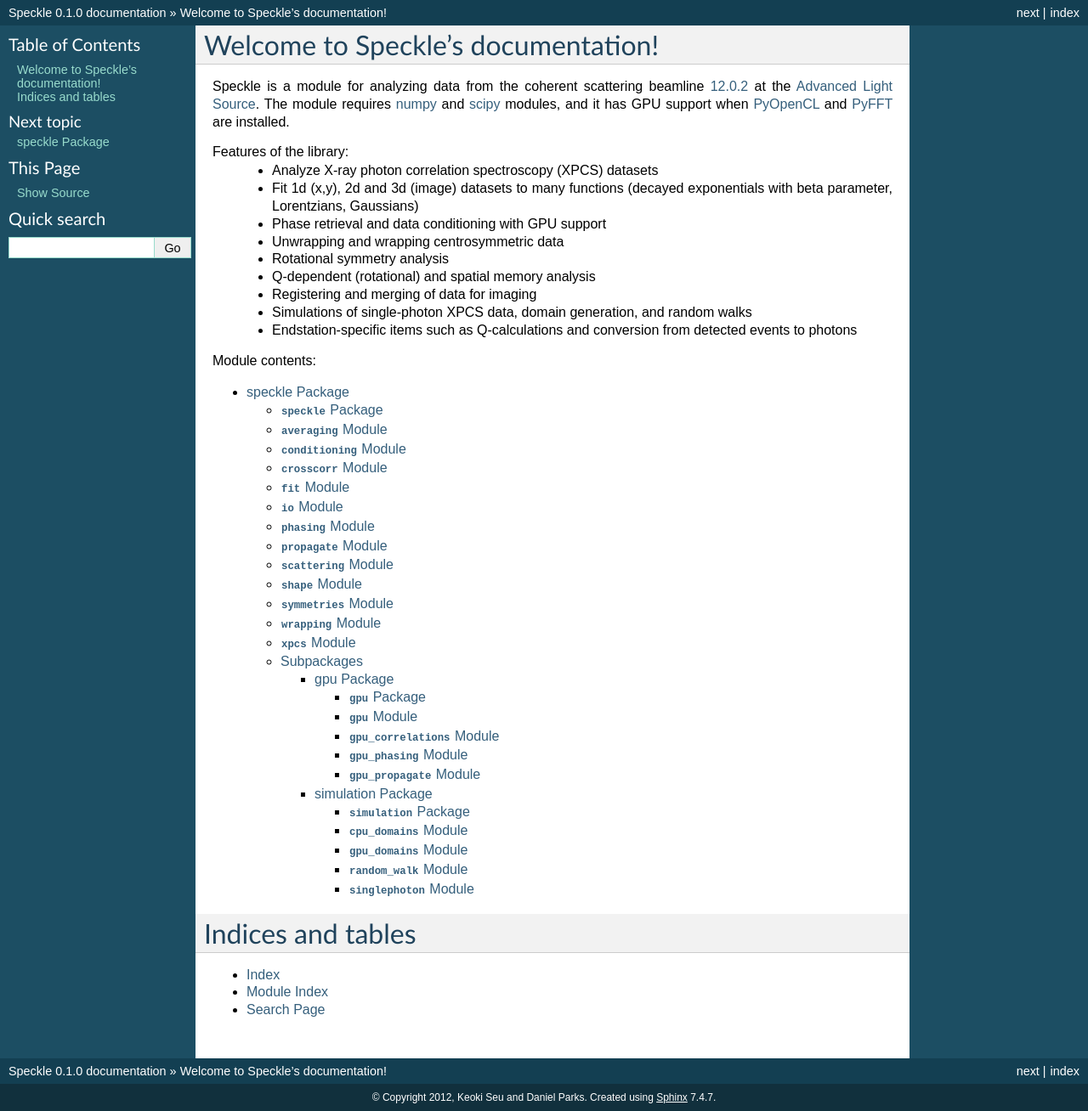
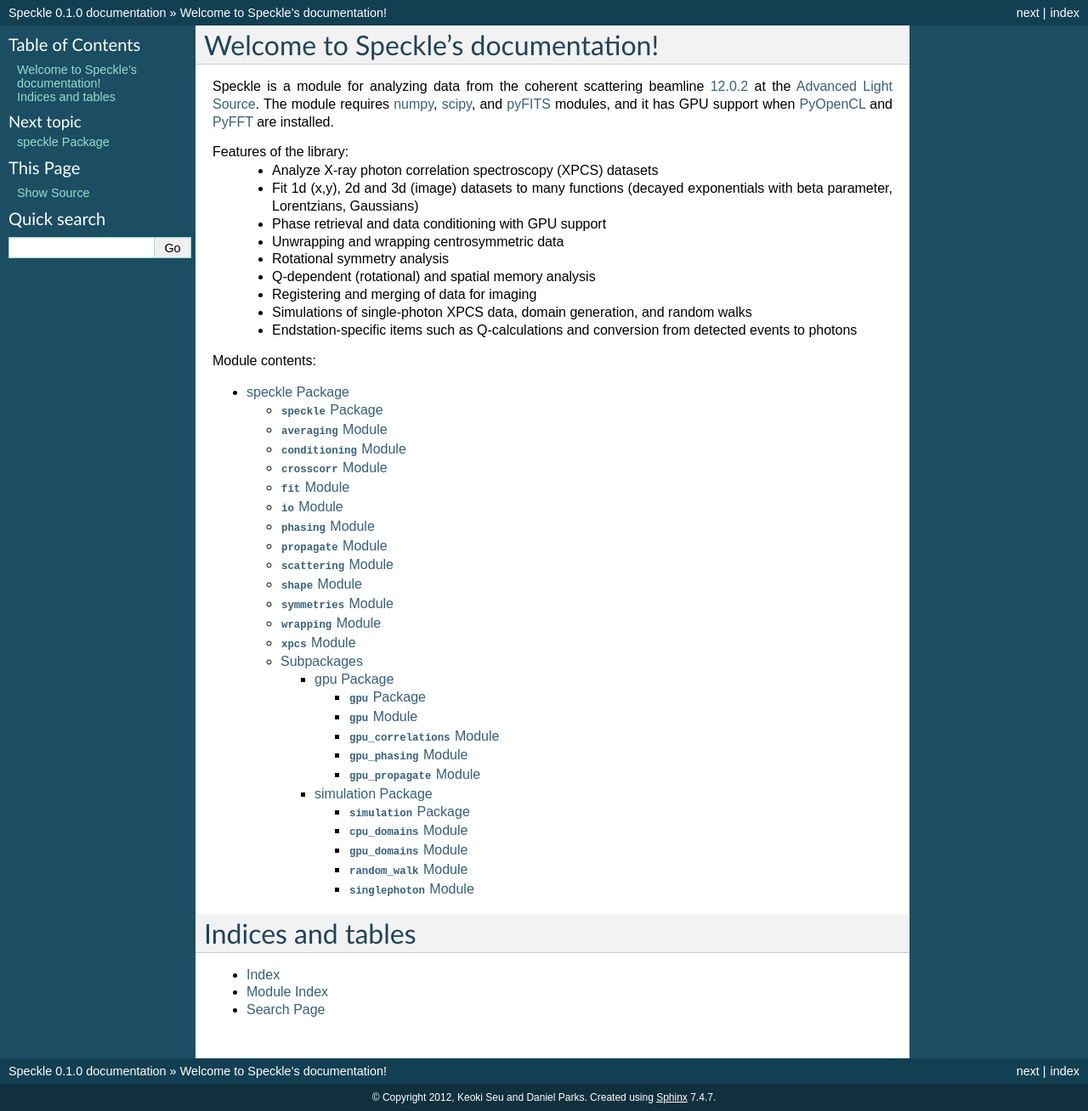
Before and after one commit to dhparks/als_speckle, a Sphinx documentation site: the page built from docs/index.rst, in a window 1280 px wide. Shown: the whole page at 85% size. Built offline with Sphinx 7.4.7, drawn with Linux system fonts in a browser that asks for light colours.

```diff
--- a/docs/index.rst
+++ b/docs/index.rst
@@ -9,7 +9,8 @@ Welcome to Speckle's documentation!
 Speckle is a module for analyzing data from the coherent scattering beamline
 `12.0.2 <https://sites.google.com/a/lbl.gov/coherent-scattering-beamline/>`_
 at the `Advanced Light Source <http://www-als.lbl.gov>`_.  The module requires
-`numpy <http://numpy.org>`_ and `scipy <http://scipy.org>`_ modules, and it has
+`numpy <http://numpy.org>`_, `scipy <http://scipy.org>`_, and `pyFITS
+<http://www.stsci.edu/institute/software_hardware/pyfits/>`_ modules, and it has
 GPU support when `PyOpenCL <http://mathema.tician.de/software/pyopencl/>`_ and
 `PyFFT <http://packages.python.org/pyfft/>`_ are installed.
 
```
Also changed, not shown: 1 other file.
